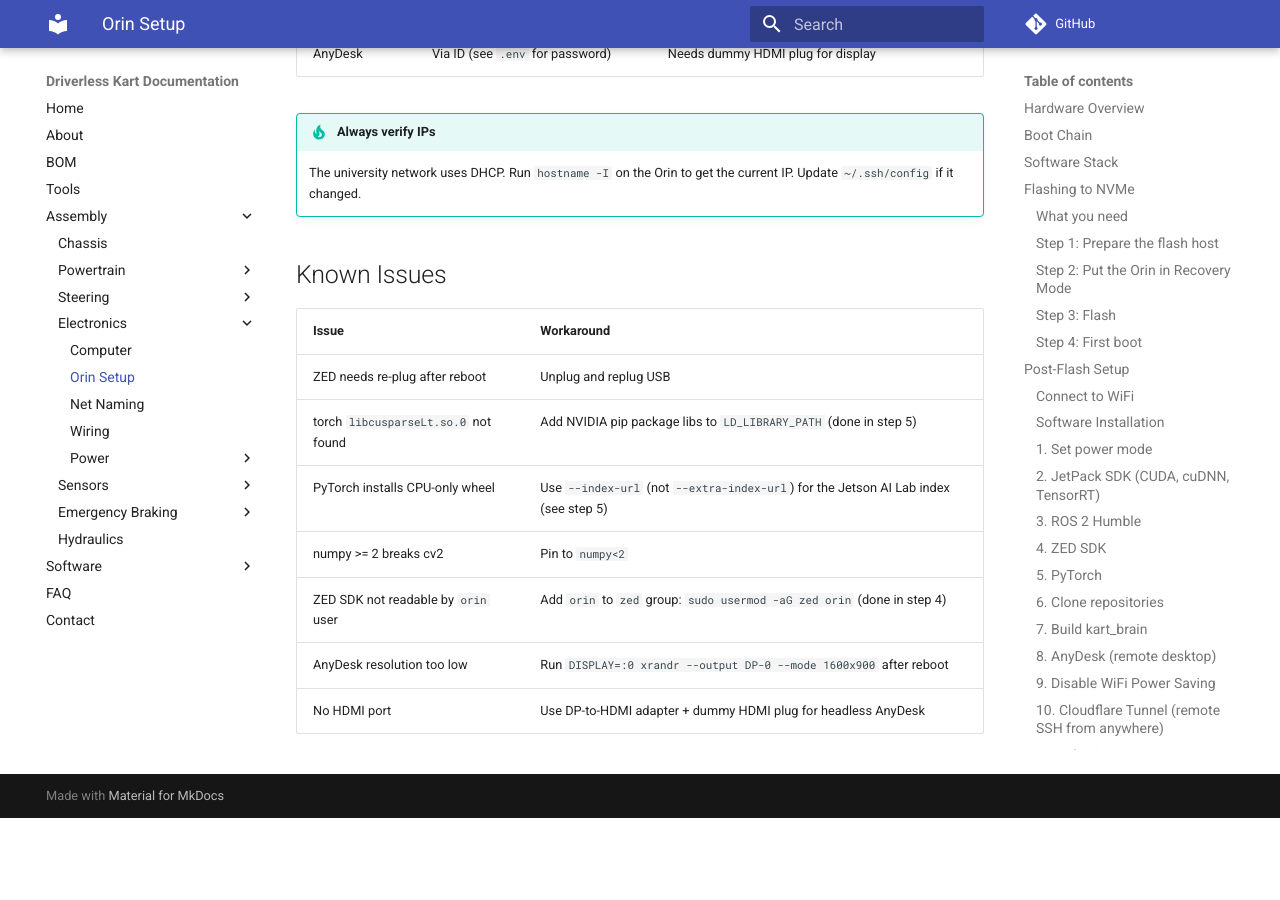
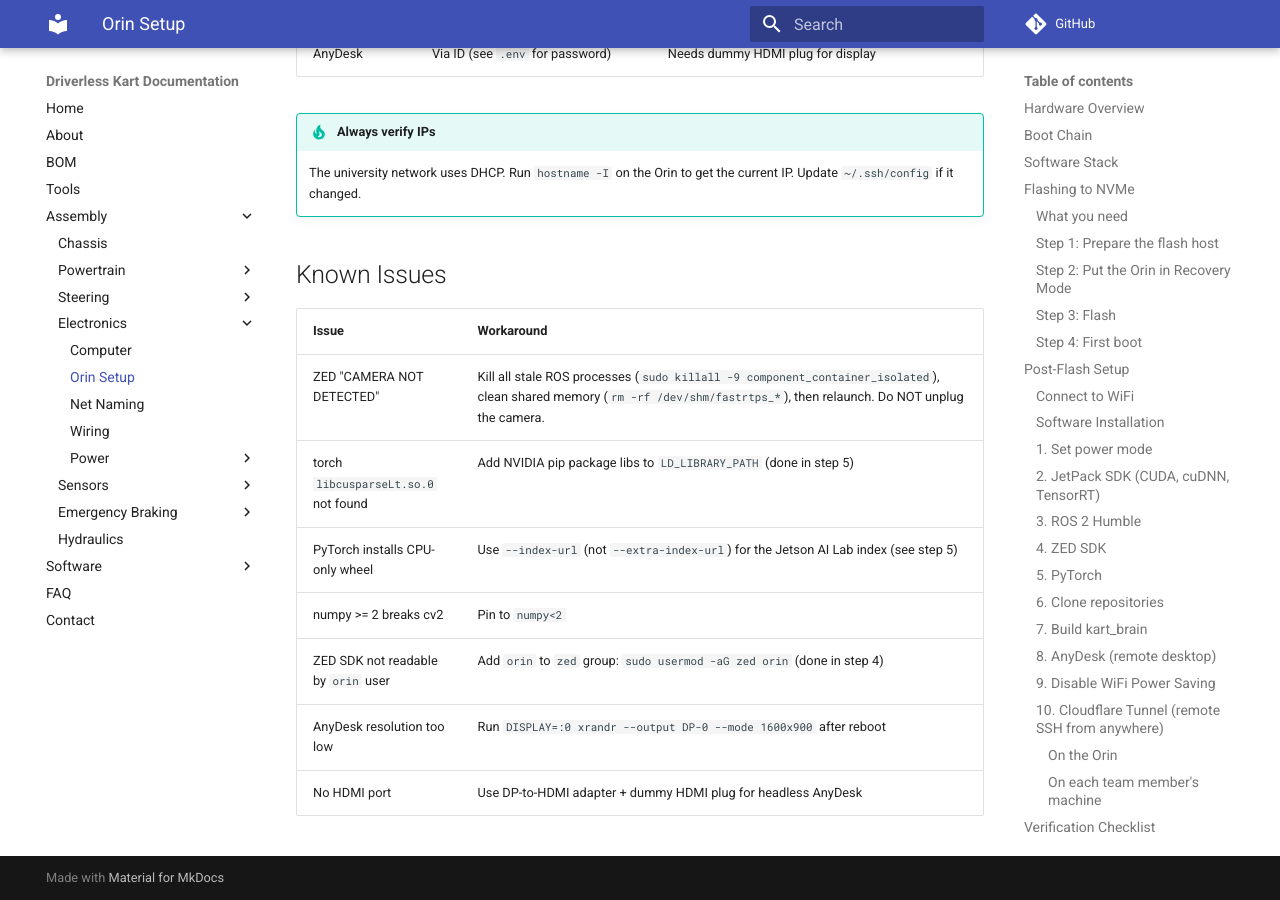
Before and after one commit to UM-Driverless/kart_docs, an MkDocs documentation site: the page built from docs/assembly/electronics/orin-setup.md, in a window 1280 px wide and 900 px high, scrolled down 10601 px. Built offline with MkDocs 1.6.1 and Material for MkDocs 9.7.7, drawn with Linux system fonts in a browser that asks for light colours; comment, search, counter and statistics services are not loaded; before the commit the page ends 11419 px from its top, so only the background shows below that.

Commit message:
Fix ZED troubleshooting: kill stale processes instead of re-plugging
Co-Authored-By: Claude Opus 4.6 (1M context) <noreply@anthropic.com>

```diff
--- a/docs/assembly/electronics/orin-setup.md
+++ b/docs/assembly/electronics/orin-setup.md
@@ -439,7 +439,7 @@ No Cloudflare account needed for team members — only the tunnel owner.
 
 | Issue | Workaround |
 |---|---|
-| ZED needs re-plug after reboot | Unplug and replug USB |
+| ZED "CAMERA NOT DETECTED" | Kill all stale ROS processes (`sudo killall -9 component_container_isolated`), clean shared memory (`rm -rf /dev/shm/fastrtps_*`), then relaunch. Do NOT unplug the camera. |
 | torch `libcusparseLt.so.0` not found | Add NVIDIA pip package libs to `LD_LIBRARY_PATH` (done in step 5) |
 | PyTorch installs CPU-only wheel | Use `--index-url` (not `--extra-index-url`) for the Jetson AI Lab index (see step 5) |
 | numpy >= 2 breaks cv2 | Pin to `numpy<2` |
```
